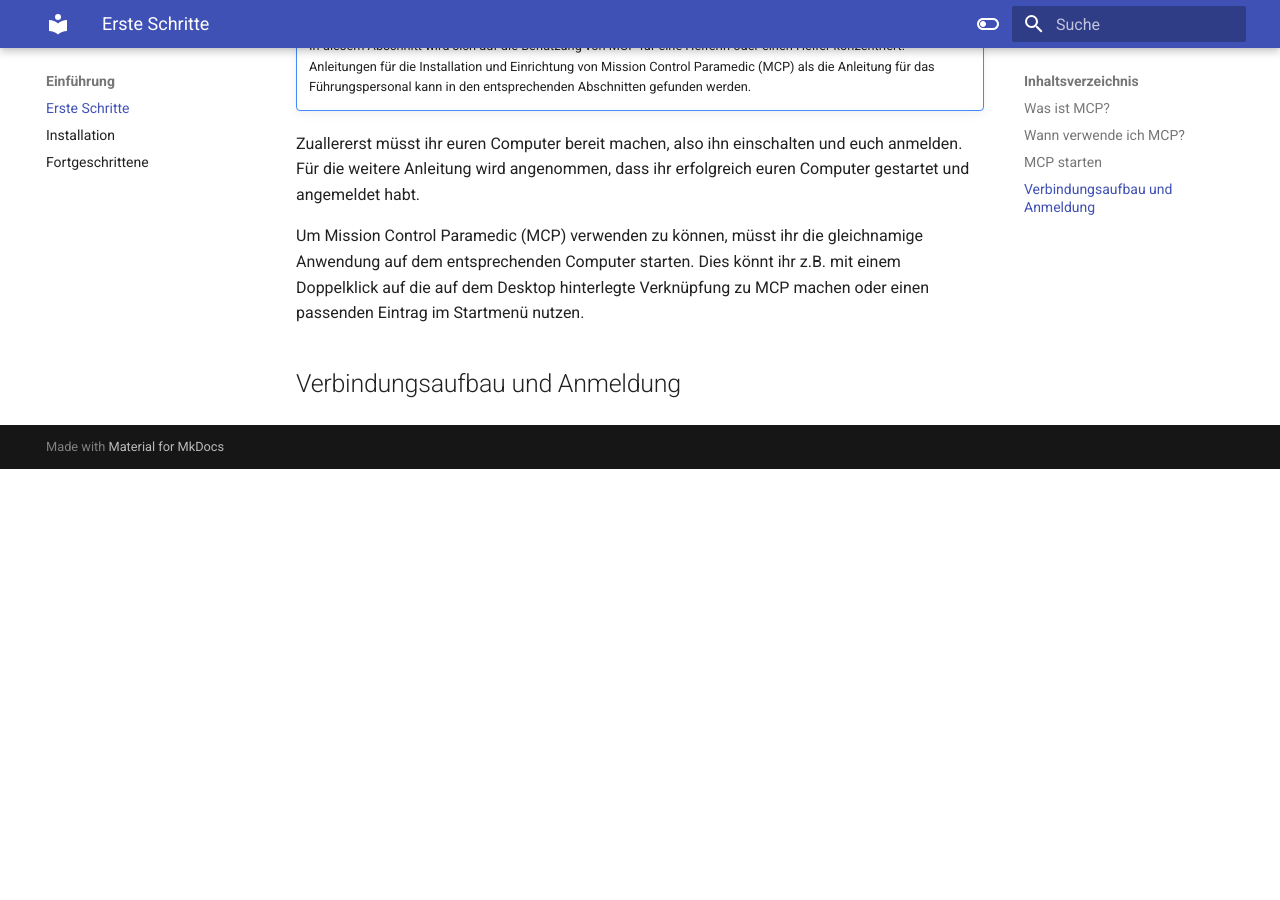
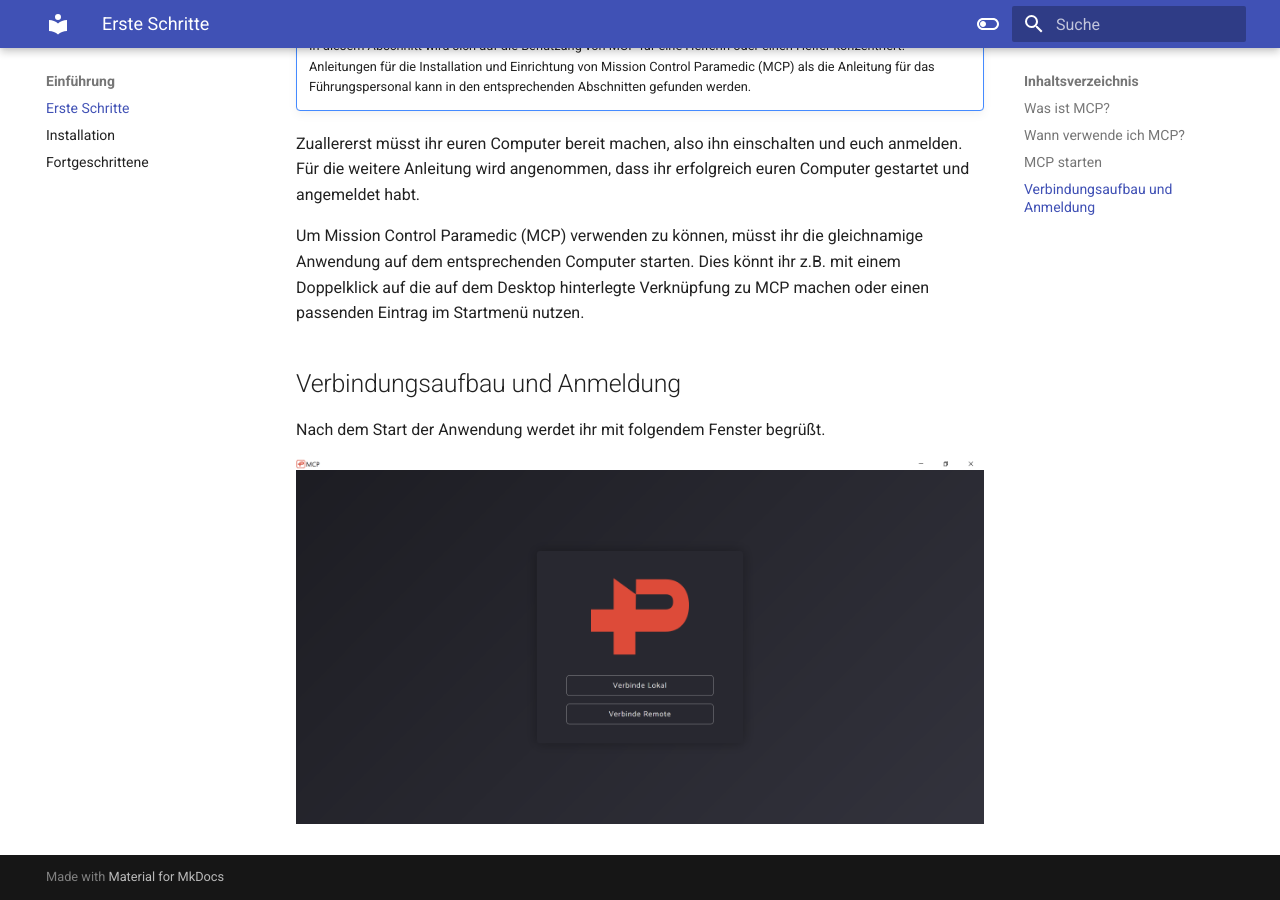
Before and after one commit to AlexanderKaschta/mcp_docs, an MkDocs documentation site: the page built from docs/getting_started.md, in a window 1280 px wide and 900 px high, scrolled down 1069 px. Built offline with MkDocs 1.6.1 and Material for MkDocs 9.7.7, drawn with Linux system fonts in a browser that asks for light colours; before the commit the page ends 1538 px from its top, so only the background shows below that.

Commit message:
ADD: Images

```diff
--- a/docs/getting_started.md
+++ b/docs/getting_started.md
@@ -44,3 +44,7 @@ Computer starten. Dies könnt ihr z.B. mit einem Doppelklick auf die auf dem Des
 machen oder einen passenden Eintrag im Startmenü nutzen.
 
 ## Verbindungsaufbau und Anmeldung
+
+Nach dem Start der Anwendung werdet ihr mit folgendem Fenster begrüßt.
+
+![Startbildschirm von Mission Control Paramedic](assets/Startbildschirm.png)
```
Also changed, not shown: docs/assets/Anmeldebildschirm.png (added), docs/assets/Dashboard.png (added), docs/assets/Patientenuebersicht.png (added), docs/assets/Sandienst_Verwaltung.png (added), docs/assets/Startbildschirm.png (added), docs/assets/Startseite.png (added).
